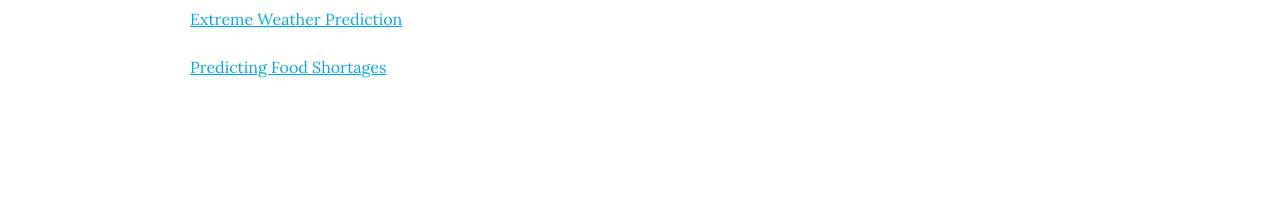
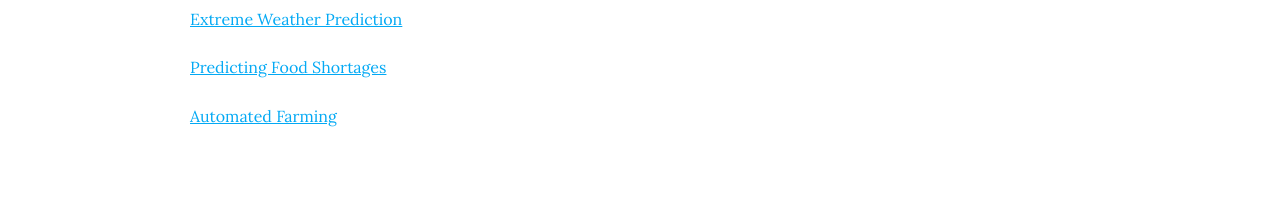
Before and after one commit to Lindsay-Lab/lindsay-lab.github.io, a Jekyll site: the page built from teaching/index.md, in a window 1280 px wide. Shown: the part 1468-1676 px from the top of the page. Built offline with Jekyll 4.4.1, drawn with Linux system fonts in a browser that asks for light colours; nearby versions of some CDN libraries; before the commit the page ends 1630 px from its top, so only the background shows below that.

Commit message:
Update index.md

```diff
--- a/teaching/index.md
+++ b/teaching/index.md
@@ -53,6 +53,8 @@ The current course syllabus is [here](https://lindsay-lab.github.io/ClimateML_Le
 
 [Predicting Food Shortages](https://lindsay-lab.github.io/ClimateML_Lectures/Predicting%20food%20shortages.pdf)
 
+[Automated Farming](https://lindsay-lab.github.io/ClimateML_Lectures/Automated%20Farming.pdf)
+
 <!--{% include search-info.html %}
 
 {% include section.html %}
```
